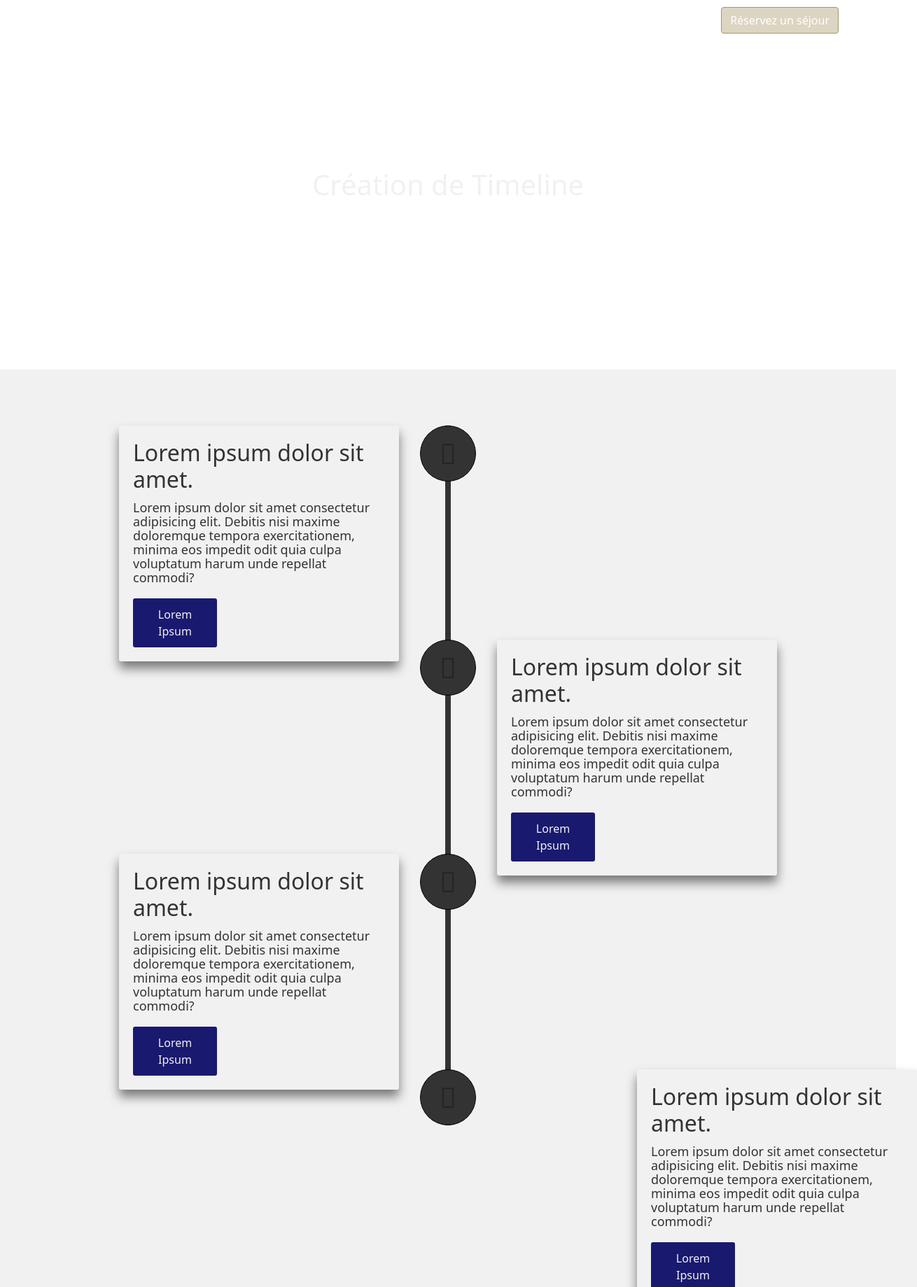
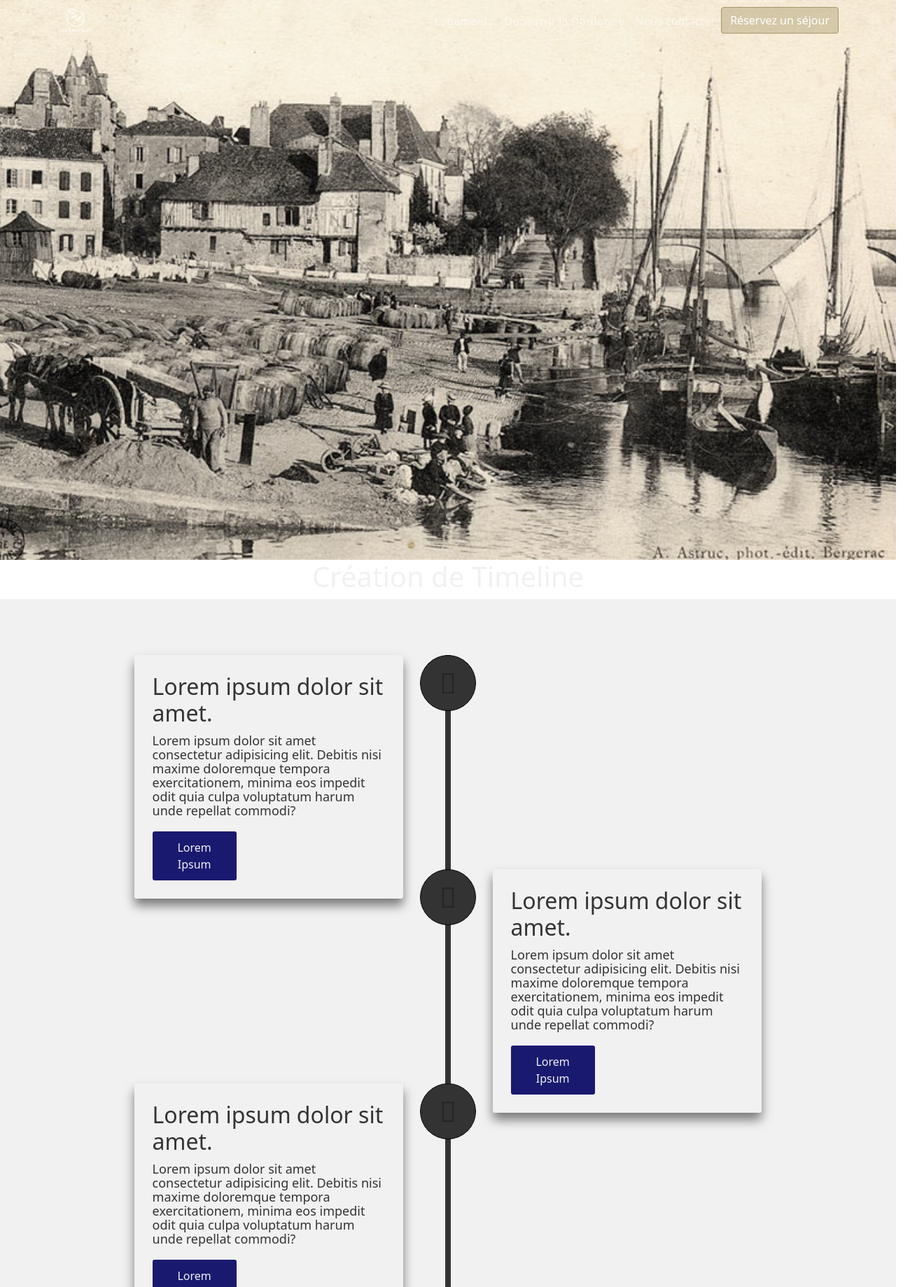
Before and after one commit to AdrienBonvin/projet-site, an Angular app: page /timeline in a window 1280 px wide. Shown: the top 1839 px of the page at 70% size, 1310 px wide, since content can reach past the window. Built offline with nearby package versions, Linux system fonts and the light colour scheme; a web font is replaced by a local one.

Commit message:
Correction timeline.component.css

```diff
--- a/src/app/timeline/timeline.component.css
+++ b/src/app/timeline/timeline.component.css
@@ -1,18 +1,11 @@
-*, ::before, ::after {
-  box-sizing: border-box;
-  margin: 0;
-  padding: 0;
-}
+.main-img {
+  width:100%;
+  height: 650px;
+  object-fit: cover;
+  }
 
-html {
-  font-family: 'Jost', sans-serif;
-}
-body {
-  background: #333;
-}
 h1 {
   text-align: center;
-  padding: 240px 0;
   color: #f1f1f1;
 }
 .box-timeline {
@@ -53,33 +46,28 @@ h1 {
 
 .box {
   color: #333;
-  width: 400px;
-  min-height: 200px;
-  padding: 20px;
+  width: 30%;
+  min-height: 15%;
+  padding: 2%;
   border-radius: 3px;
-  height: auto;
   background: #f1f1f1;
   box-shadow: 0 10px 15px rgba(0,0,0,0.5);
   position: absolute;
-  left: 50%;
-  transform: translate(-50%);
 }
 
 .b1 {
   top: 80px;
-  left: calc(50% - 270px);
-}
+  left: calc(50% - 30% - 5%);}
 .b2 {
   top: 386px;
-  left: calc(50% + 270px);
+  left: calc(50% + 5%);
 }
 .b3 {
   top: 692px;
-  left: calc(50% - 270px);
-}
+  left: calc(50% - 30%  - 5%);}
 .b4 {
   top: 1000px;
-  left: calc(50% + 270px);
+  left: calc(50% + 5%);
 }
 
 .box p {
--- a/src/app/timeline/timeline.component.html
+++ b/src/app/timeline/timeline.component.html
@@ -1,3 +1,4 @@
+<img class="main-img" src="../assets/images/homepage-histoire.jpg" [ngStyle]="{'height': tailleEcran}">
 
     <h1>Création de Timeline</h1>
 
@@ -11,28 +12,28 @@
         <div class="rond r4">&#128293;</div>
 
 
-        <div class="box b1">
+        <div class="box b1"  data-aos="fade-up-right" data-aos-anchor-placement="bottom-bottom">
             <h2>Lorem ipsum dolor sit amet.</h2>
             <p>
                 Lorem ipsum dolor sit amet consectetur adipisicing elit. Debitis nisi maxime doloremque tempora exercitationem, minima eos impedit odit quia culpa voluptatum harum unde repellat commodi?
             </p>
             <a href="#" class="btn">Lorem Ipsum</a>
         </div>
-        <div class="box b2">
+        <div class="box b2" data-aos="fade-up-right" data-aos-anchor-placement="bottom-bottom">
             <h2>Lorem ipsum dolor sit amet.</h2>
             <p>
                 Lorem ipsum dolor sit amet consectetur adipisicing elit. Debitis nisi maxime doloremque tempora exercitationem, minima eos impedit odit quia culpa voluptatum harum unde repellat commodi?
             </p>
             <a href="#" class="btn">Lorem Ipsum</a>
         </div>
-        <div class="box b3">
+        <div class="box b3" data-aos="fade-up-right" data-aos-anchor-placement="bottom-bottom">
             <h2>Lorem ipsum dolor sit amet.</h2>
             <p>
                 Lorem ipsum dolor sit amet consectetur adipisicing elit. Debitis nisi maxime doloremque tempora exercitationem, minima eos impedit odit quia culpa voluptatum harum unde repellat commodi?
             </p>
             <a href="#" class="btn">Lorem Ipsum</a>
         </div>
-        <div class="box b4" data-aos="fade-up" data-aos-anchor-placement="top-bottom">
+        <div class="box b4" data-aos="fade-up-right" data-aos-anchor-placement="bottom-bottom">
             <h2>Lorem ipsum dolor sit amet.</h2>
             <p>
                 Lorem ipsum dolor sit amet consectetur adipisicing elit. Debitis nisi maxime doloremque tempora exercitationem, minima eos impedit odit quia culpa voluptatum harum unde repellat commodi?
--- a/src/app/timeline/timeline.component.ts
+++ b/src/app/timeline/timeline.component.ts
@@ -1,5 +1,4 @@
 import { Component, OnInit } from '@angular/core';
-import gsap from 'gsap';
 
 @Component({
   selector: 'app-timeline',
@@ -7,11 +6,12 @@ import gsap from 'gsap';
   styleUrls: ['./timeline.component.css']
 })
 export class TimelineComponent implements OnInit {
+  tailleEcran: string = "";
 
   constructor() { }
 
   ngOnInit(): void {
-
+    this.tailleEcran = window.innerHeight + 'px';
   }
 
 }
```
Also changed, not shown: src/assets/images/homepage-histoire.jpg (added).
